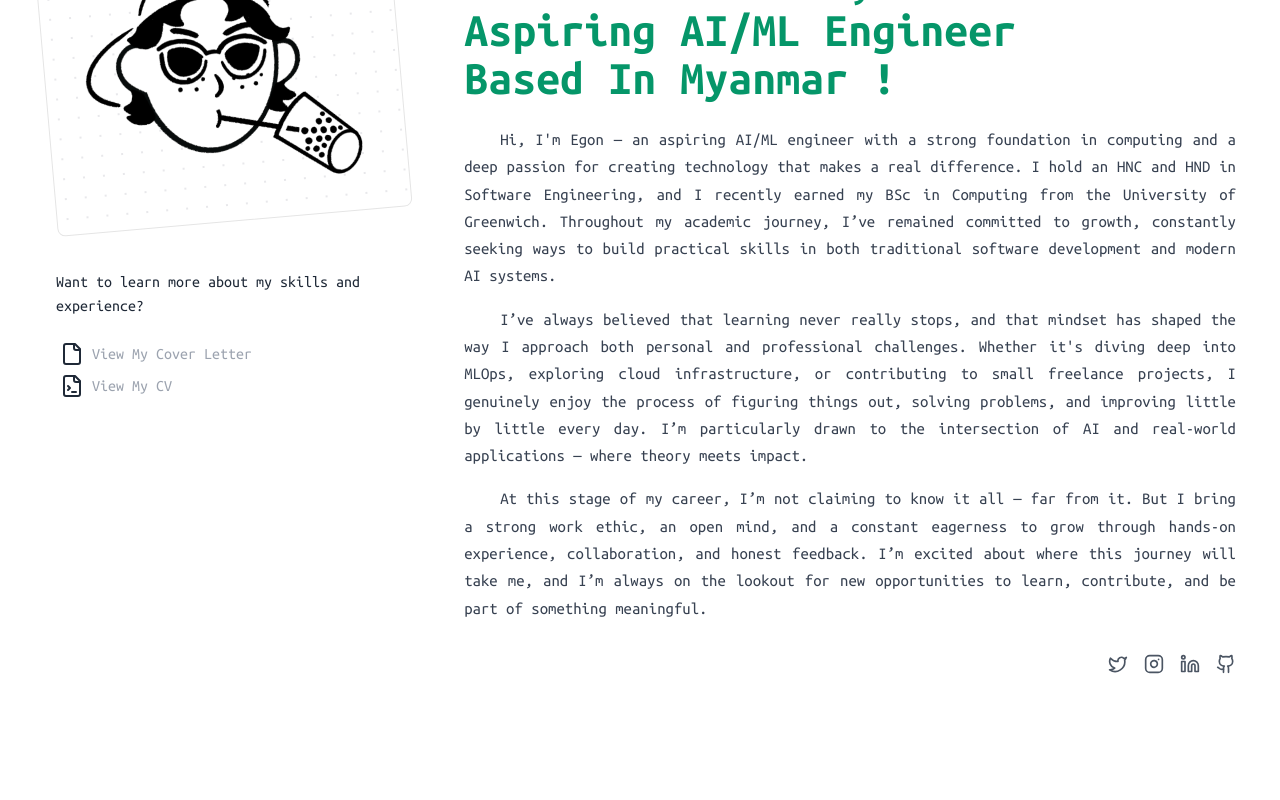
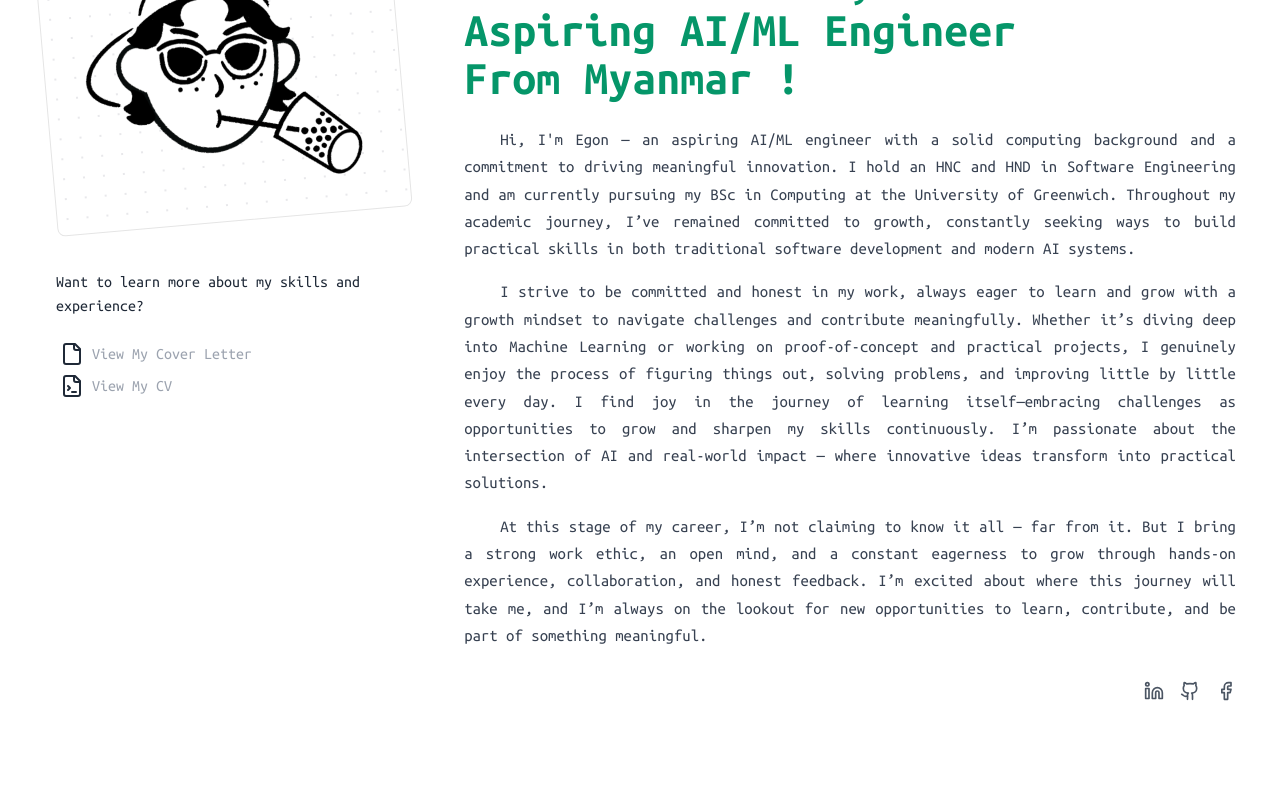
Before and after one commit to EgonLh/egon, a Next.js app: page /about in a window 1280 px wide. Shown: the part 300-1100 px from the top of the page. Built offline with nearby package versions, Linux system fonts and the light colour scheme.

Commit message:
chore: refine content based on review and apply minor fixes

```diff
--- a/src/app/education/page.tsx
+++ b/src/app/education/page.tsx
@@ -2,7 +2,6 @@ import EducationShowCase from "@/components/education/Education";
 
 export default function Education(){
     return (<div className={"w-full container p-3"}>
-
-    <EducationShowCase/>
+        <EducationShowCase/>
     </div>)
 }
--- a/src/components/introduction/About.tsx
+++ b/src/components/introduction/About.tsx
@@ -1,13 +1,16 @@
 "use client"
 import React from "react";
-import {File, FileTerminal, Github, Instagram, Linkedin, Twitter} from "lucide-react";
+import {Facebook, File, FileTerminal, Github, Linkedin} from "lucide-react";
 import {motion} from "framer-motion";
 
-export default function MyInfo(){
+export default function MyInfo() {
     return (<div className={"flex    rounded lg:my-24 my-3 justify-center flex-col items-center"}>
         <div className={" flex w-full justify-between lg:flex-row flex-col "}>
             <div className={"w-fit flex justify-start p-8 flex-col lg:items-center item-start "}>
-                <div className="relative lg:max-w-[550px] lg:max-h-[550px]  max-w-60 max-h-60  -rotate-[5deg] transition-all duration-300 hover:-rotate-[0deg] w-full dark:bg-gray-300/[0.1]  rounded-lg border overflow-hidden">
+                {/* Personal infromation */}
+                <div
+                    className="relative lg:max-w-[550px] lg:max-h-[550px]  max-w-60 max-h-60  -rotate-[5deg] transition-all duration-300 hover:-rotate-[0deg] w-full dark:bg-gray-300/[0.1]  rounded-lg border overflow-hidden">
+                    {/* -- img background : transparent */}
                     <div className="absolute inset-0
                                     bg-[radial-gradient(#c6c6cd_1.5px,transparent_1px)] bg-[size:20px_20px]
                                     dark:bg-[radial-gradient(#565454_1px,transparent_1px)] dark:bg-[size:20px_20px]
@@ -18,6 +21,7 @@ export default function MyInfo(){
                         transition={{duration: 0.8, ease: 'easeOut'}}
                         className="p-4"
                     >
+                        {/* my profile : transparent */}
                         <img src={"/assets/my-img.png"}
                              className="w-full h-full relative z-10 object-cover"/>
 
@@ -25,73 +29,107 @@ export default function MyInfo(){
 
                 </div>
                 <div className={"w-full  mt-9 rounded p-3 hidden lg:block "} id={"CV"}>
-                         <p className={"dark:text-gray-300 text-gray-800"}>Want to learn more about my skills and experience?</p>
+                    <p className={"dark:text-gray-300 text-gray-800"}>Want to learn more about my skills and
+                        experience?</p>
                     <div className={"my-5"}>
+                        {/* personal info */}
                         <motion.div initial={{opacity: 0, y: 20}}
                                     animate={{opacity: 1, y: 0}}
-                                  transition={{duration: 0.8, ease: 'easeInOut'}} className={"hover:my-3 transition-all duration-300"}>
-                                 <a className={"p-1 text-gray-400 hover:text-cyan-400   rounded flex"}><File className={"text-gray-800 me-2 transition-all duration-300 hover:dark:text-gray-300"}/>View My Cover Letter</a>
+                                    transition={{duration: 0.8, ease: 'easeInOut'}}
+                                    className={"hover:my-3 transition-all duration-300"}>
+                            <a
+                                className="p-1 text-gray-400 hover:text-cyan-400 rounded flex cursor-not-allowed"
+                                href="#"
+                                onClick={(e) => {
+                                    e.preventDefault();
+                                    alert("Cover Letter is currently in progress. Stay tuned!");
+                                }}
+                            >
+                                <File className="text-gray-800 me-2 transition-all duration-300 hover:dark:text-gray-300" />
+                                View My Cover Letter
+                            </a>
                         </motion.div>
 
+                        {/* personal info */}
                         <motion.div initial={{opacity: 0, y: 20}}
                                     animate={{opacity: 1, y: 0}}
-                                        transition={{duration: 0.8, ease: 'easeInOut'}} className={" hover:my-3 transition-all duration-300"}>
-                                <a className={"p-1 text-gray-400 hover:text-cyan-400  rounded flex"}><FileTerminal className={"text-gray-800 me-2 transition-all duration-300 hover:dark:text-gray-300"}/>View My CV</a>
+                                    transition={{duration: 0.8, ease: 'easeInOut'}}
+                                    className={" hover:my-3 transition-all duration-300"}>
+                            <a className={"p-1 text-gray-400 hover:text-cyan-400  rounded flex"}
+                               href="/assets/CV/CV.pdf"
+                               target="_blank"><FileTerminal
+                                className={"text-gray-800 me-2 transition-all duration-300 hover:dark:text-gray-300"}/>View
+                                My CV</a>
                         </motion.div>
 
                     </div>
                 </div>
             </div>
+            {/* -- text about me --*/}
             <div className="w-full  p-8 lg:pt-8 pt-0 rounded-2xl  text-justify">
                 <motion.div initial={{opacity: 0, y: 20}}
                             animate={{opacity: 1, y: 0}}
                             transition={{duration: 0.8, ease: 'easeInOut'}}
                             className="mb-6">
-                    <h2 className="xl:text-3xl text-xl font-semibold text-gray-800 dark:text-white">Hello 🧑🏻 I am </h2>
+                    <h2 className="xl:text-3xl text-xl font-semibold text-gray-800 dark:text-white">Hello 🧑🏻 I
+                        am </h2>
                     <h1 className="xl:text-5xl text-3xl font-extrabold text-emerald-600 mt-2"> A CS Enthusiast , </h1>
-                    <h1 className="xl:text-5xl text-3xl font-extrabold text-emerald-600 text-start">Aspiring AI/ML Engineer<br/> Based In Myanmar !</h1>
+                    <h1 className="xl:text-5xl text-3xl font-extrabold text-emerald-600 text-start">Aspiring AI/ML
+                        Engineer<br/> From Myanmar !</h1>
                 </motion.div>
 
                 <div className="space-y-4 text-gray-700 dark:text-gray-300 leading-relaxed text-[1.05rem]">
                     <p className={"indent-9"}>
-                        Hi, I'm Egon — an aspiring AI/ML engineer with a strong foundation in computing and a deep passion for creating
-                        technology that makes a real difference. I hold an HNC and HND in Software Engineering, and I recently earned my
-                        BSc in Computing from the University of Greenwich. Throughout my academic journey, I’ve remained committed to
-                        growth, constantly seeking ways to build practical skills in both traditional software development and modern AI
-                        systems.
+                        Hi, I'm Egon — an aspiring AI/ML engineer with a solid computing background and a commitment to driving meaningful innovation.
+                        I hold an HNC and HND in Software Engineering and am currently pursuing my BSc in Computing at the University of Greenwich.
+                        Throughout my academic journey, I’ve remained committed to growth, constantly seeking ways to build practical skills in both traditional software development and modern AI systems.
                     </p>
                     <p className={"indent-9"}>
-                        I’ve always believed that learning never really stops, and that mindset has shaped the way I approach both
-                        personal and professional challenges. Whether it's diving deep into MLOps, exploring cloud infrastructure, or
-                        contributing to small freelance projects, I genuinely enjoy the process of figuring things out, solving problems,
-                        and improving little by little every day. I’m particularly drawn to the intersection of AI and real-world
-                        applications — where theory meets impact.
+                        I strive to be committed and honest in my work, always eager to learn and grow with a growth mindset to navigate challenges and contribute meaningfully.
+                        Whether it’s diving deep into Machine Learning or working on proof-of-concept and practical projects, I genuinely enjoy the process of figuring things out, solving problems, and improving little by little every day. I find joy in the journey of learning itself—embracing challenges as opportunities to grow and sharpen my skills continuously.
+                        I’m passionate about the intersection of AI and real-world impact — where innovative ideas transform into practical solutions.
                     </p>
                     <p className={"indent-9"}>
-                        At this stage of my career, I’m not claiming to know it all — far from it. But I bring a strong work ethic, an
-                        open mind, and a constant eagerness to grow through hands-on experience, collaboration, and honest feedback. I’m
-                        excited about where this journey will take me, and I’m always on the lookout for new opportunities to learn,
+                        At this stage of my career, I’m not claiming to know it all — far from it. But I bring a strong
+                        work ethic, an
+                        open mind, and a constant eagerness to grow through hands-on experience, collaboration, and
+                        honest feedback. I’m
+                        excited about where this journey will take me, and I’m always on the lookout for new
+                        opportunities to learn,
                         contribute, and be part of something meaningful.
                     </p>
                 </div>
 
+                {/*Social links*/}
                 <div className="flex lg:flex hidden   justify-end gap-4 mt-8 ">
-                    <Twitter className="size-5 text-gray-600 hover:text-emerald-500 transition-all duration-300" />
-                    <Instagram className="size-5 text-gray-600 hover:text-emerald-500 transition-all duration-300" />
-                    <Linkedin className="size-5 text-gray-600 hover:text-emerald-500 transition-all duration-300" />
-                    <Github className="size-5 text-gray-600 hover:text-emerald-500 transition-all duration-300" />
+                    <a href={"https://www.linkedin.com/in/zay-yar-htun-119822260"}>
+                        <Linkedin className="size-5 text-gray-600 hover:text-emerald-500 transition-all duration-300"/>
+                    </a>
+                    <a href={"https://github.com/EgonLh"}>
+                        <Github className="size-5 text-gray-600 hover:text-emerald-500 transition-all duration-300"/>
+                    </a>
+                    <a href={"https://www.facebook.com/zay.yar.htun.100488?mibextid=ZbWKwL"}>
+                        <Facebook className="size-5 text-gray-600 hover:text-emerald-500 transition-all duration-300" />
+                    </a>
                 </div>
-                <div className={"w-full rounded mt-4 mb-24  lg:hidden flex justify-start flex-col items-start"} id={"CV"}>
+                <div className={"w-full rounded mt-4 mb-24  lg:hidden flex justify-start flex-col items-start"}
+                     id={"CV"}>
                     <motion.div initial={{opacity: 0, y: 20}}
                                 animate={{opacity: 1, y: 0}}
-                                    transition={{duration: 0.8, ease: 'easeInOut'}} className={"hover:my-3  transition-all duration-300"}>
-                            <a className={" text-gray-400 hover:text-cyan-400   rounded flex"}><File className={"text-gray-800 me-2 transition-all duration-300 hover:dark:text-gray-300"}/>View My Cover Letter</a>
+                                transition={{duration: 0.8, ease: 'easeInOut'}}
+                                className={"hover:my-3  transition-all duration-300"}>
+                        <a className={" text-gray-400 hover:text-cyan-400   rounded flex"}><File
+                            className={"text-gray-800 me-2 transition-all duration-300 hover:dark:text-gray-300"}/>View
+                            My Cover Letter</a>
                     </motion.div>
 
                     <motion.div initial={{opacity: 0, y: 20}}
                                 animate={{opacity: 1, y: 0}}
-                             transition={{duration: 0.8, ease: 'easeInOut'}} className={" hover:my-3 mt-3 transition-all duration-300"}>
-                            <a className={"text-gray-400 hover:text-cyan-400  rounded flex"}><FileTerminal className={"text-gray-800 me-2 transition-all duration-300 hover:dark:text-gray-300"}/>View My CV</a>
+                                transition={{duration: 0.8, ease: 'easeInOut'}}
+                                className={" hover:my-3 mt-3 transition-all duration-300"}>
+                        <a className={"text-gray-400 hover:text-cyan-400  rounded flex"}><FileTerminal
+                            className={"text-gray-800 me-2 transition-all duration-300 hover:dark:text-gray-300"}/>View
+                            My CV</a>
                     </motion.div>
                 </div>
             </div>
```
Also changed, not shown: src/components/education/Education.tsx (+45 -43 lines). Lines whose indentation alone changed are shown as unchanged.
